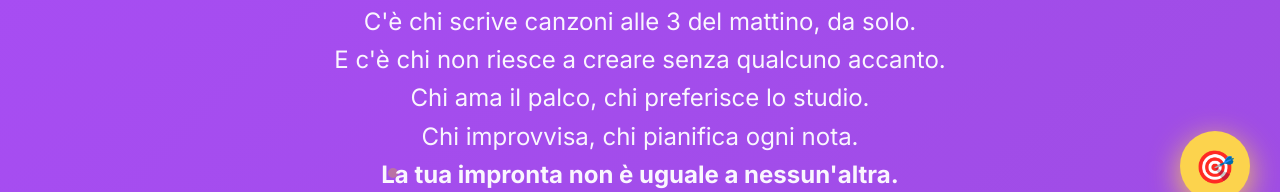
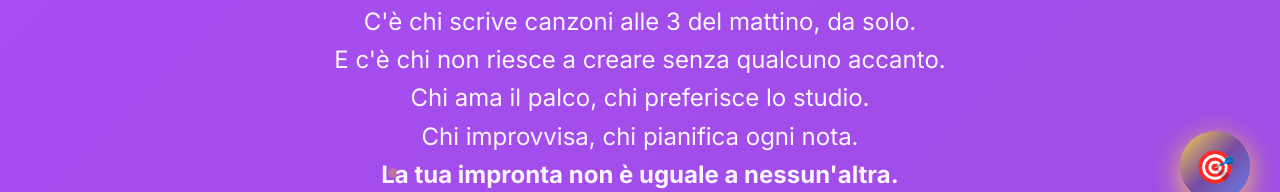
Before and after one commit to canzonify/canzonifyTest, a plain HTML site: page index.html in a window 1280 px wide. Shown: the part 569-761 px from the top of the page. Drawn offline with Linux system fonts and the light colour scheme.

Commit message:
Update index.html

```diff
--- a/index.html
+++ b/index.html
@@ -885,7 +885,7 @@
     z-index: 9999;
     width: 70px;
     height: 70px;
-    background: #fcd34d;
+    background: linear-gradient(135deg, #fcd34d 0%, #764ba2 50%, #667eea 100%);
     border-radius: 50%;
     display: flex;
     align-items: center;
```
